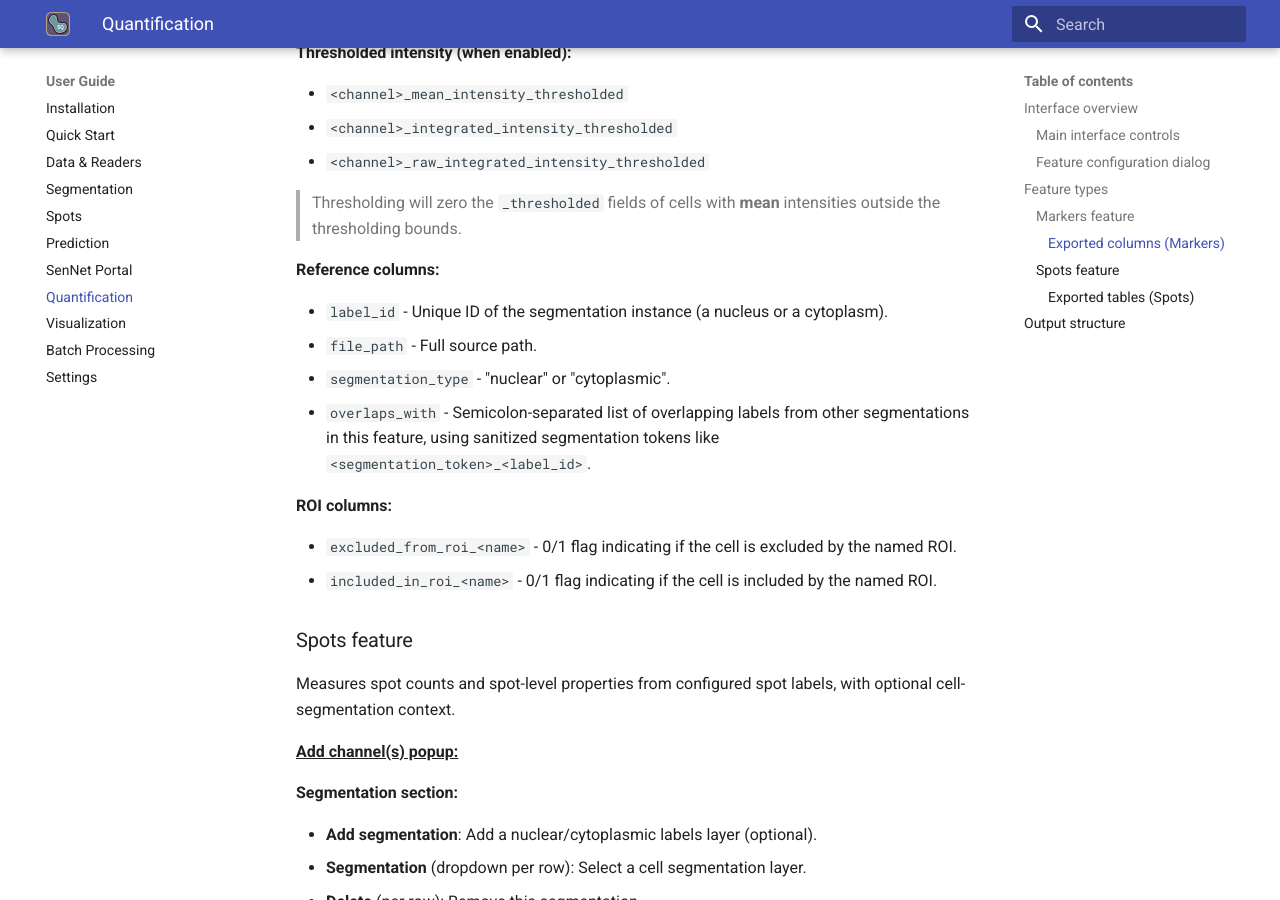
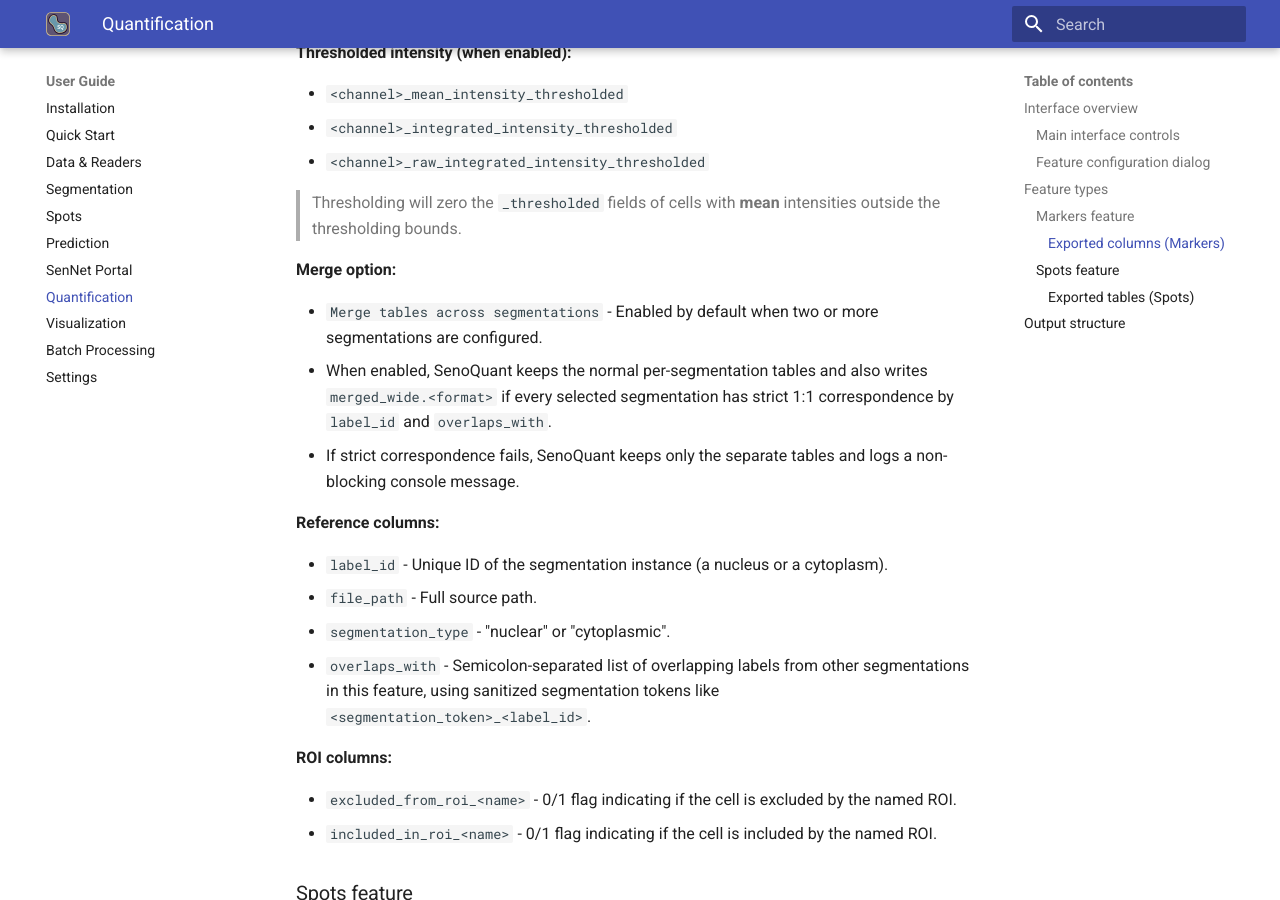
Before and after one commit to HaamsRee/senoquant, an MkDocs documentation site: the page built from docs/user/quantification.md, in a window 1280 px wide and 900 px high, scrolled down 3440 px. Built offline with MkDocs 1.6.1 and Material for MkDocs 9.7.7, drawn with Linux system fonts in a browser that asks for light colours; some of the changed text lies outside the part shown.

Commit message:
Document merged marker table export

```diff
--- a/docs/user/quantification.md
+++ b/docs/user/quantification.md
@@ -121,6 +121,12 @@ Measures channel intensity and morphological properties within segmentation labe
 
 > Thresholding will zero the `_thresholded` fields of cells with **mean** intensities outside the thresholding bounds.
 
+**Merge option:**
+
+- `Merge tables across segmentations` - Enabled by default when two or more segmentations are configured.
+- When enabled, SenoQuant keeps the normal per-segmentation tables and also writes `merged_wide.<format>` if every selected segmentation has strict 1:1 correspondence by `label_id` and `overlaps_with`.
+- If strict correspondence fails, SenoQuant keeps only the separate tables and logs a non-blocking console message.
+
 **Reference columns:**
 
 - `label_id` - Unique ID of the segmentation instance (a nucleus or a cytoplasm).
@@ -225,6 +231,7 @@ Each feature creates its own subfolder containing:
   - With segmentation(s): two files per segmentation (`*_cells` and `*_spots`).
   - Without segmentation: one file (`all_spots`).
 - `feature_settings.json` (feature configuration snapshot and run metadata).
+- For Markers with successful strict merge: `merged_wide.<format>`.
 
 **File naming:**
 - Markers: `<segmentation_label>.<format>`.
```
Also changed, not shown: docs/developer/quantification-features.md (+2 -0 lines).
